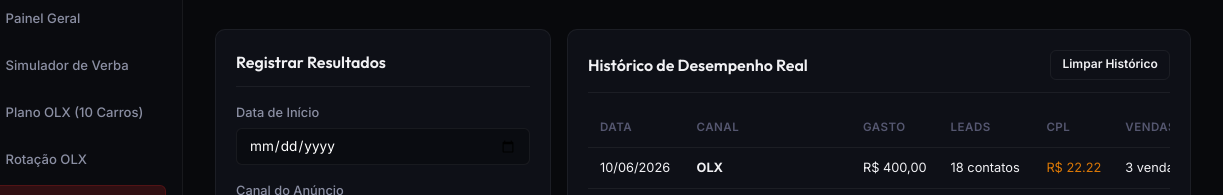
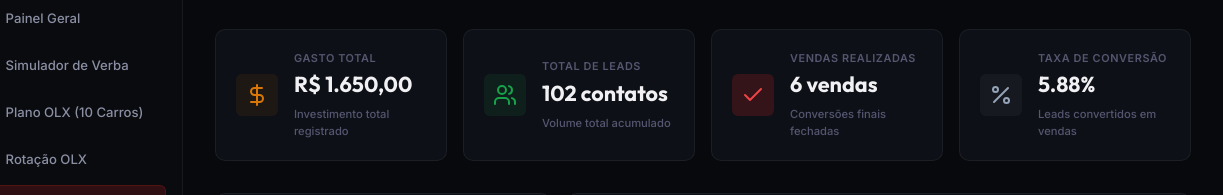
Before and after one commit to lucasgabrielberto0911-cloud/painel-marketing, a website: page index.html in a window 1280 px wide. Both pictures are taken after a click on the link "Rastrear Campanhas". Shown: the part 94-289 px from the top of the page, 57-1280 px from the left. Drawn offline with nearby package versions, Linux system fonts and the light colour scheme.

Commit message:
Implementa calculo de leads e CPL na rotação, e KPIs agregados nas campanhas

```diff
--- a/app.js
+++ b/app.js
@@ -13,12 +13,12 @@ let state = {
 
 // Initial Mock Data
 const INITIAL_CARS = [
-    { id: 1, model: "Jeep Renegade 1.8 Flex Automático", year: "2020/2020", price: 82000, km: 54000, status: "active", image: "img_suv", hot: true, data_olx: "2026-06-15", custo_olx: 97.90 },
-    { id: 2, model: "Chevrolet Onix 1.0 Turbo LTZ", year: "2021/2022", price: 74900, km: 38000, status: "active", image: "img_hatch", hot: false, data_olx: "2026-06-28", custo_olx: 97.90 },
-    { id: 3, model: "Toyota Hilux 2.8 D-4D Diesel SRX", year: "2019/2019", price: 189000, km: 92000, status: "stock", image: "img_pickup", hot: true },
-    { id: 4, model: "Honda Civic 2.0 EXL Automático", year: "2018/2019", price: 98000, km: 71000, status: "stock", image: "img_sedan", hot: false },
-    { id: 5, model: "Hyundai Creta 1.6 Pulse Plus", year: "2021/2021", price: 89900, km: 42000, status: "active", image: "img_suv", hot: false, data_olx: "2026-07-02", custo_olx: 97.90 },
-    { id: 6, model: "Fiat Strada 1.3 Firefly Volcano", year: "2022/2023", price: 92000, km: 23000, status: "sold", image: "img_pickup", hot: false }
+    { id: 1, model: "Jeep Renegade 1.8 Flex Automático", year: "2020/2020", price: 82000, km: 54000, status: "active", image: "img_suv", hot: true, data_olx: "2026-06-15", custo_olx: 97.90, leads: 12 },
+    { id: 2, model: "Chevrolet Onix 1.0 Turbo LTZ", year: "2021/2022", price: 74900, km: 38000, status: "active", image: "img_hatch", hot: false, data_olx: "2026-06-28", custo_olx: 97.90, leads: 6 },
+    { id: 3, model: "Toyota Hilux 2.8 D-4D Diesel SRX", year: "2019/2019", price: 189000, km: 92000, status: "stock", image: "img_pickup", hot: true, leads: 0 },
+    { id: 4, model: "Honda Civic 2.0 EXL Automático", year: "2018/2019", price: 98000, km: 71000, status: "stock", image: "img_sedan", hot: false, leads: 0 },
+    { id: 5, model: "Hyundai Creta 1.6 Pulse Plus", year: "2021/2021", price: 89900, km: 42000, status: "active", image: "img_suv", hot: false, data_olx: "2026-07-02", custo_olx: 97.90, leads: 8 },
+    { id: 6, model: "Fiat Strada 1.3 Firefly Volcano", year: "2022/2023", price: 92000, km: 23000, status: "sold", image: "img_pickup", hot: false, leads: 0 }
 ];
 
 const INITIAL_CAMPAIGNS = [
@@ -160,7 +160,6 @@ function calcularDiasNaOlx(dataOlx) {
     if (isNaN(dataEntrada.getTime())) return null;
 
     const hoje = new Date();
-    // Zera horas para contar apenas dias inteiros
     hoje.setHours(0, 0, 0, 0);
     dataEntrada.setHours(0, 0, 0, 0);
 
@@ -214,6 +213,8 @@ function processEstoqueData(rows) {
                 car.data_olx = val.toString().trim();
             } else if (header === 'custo_olx' || header === 'custo olx' || header === 'custo') {
                 car.custo_olx = parseFloat(val.toString().replace(/[^0-9.]/g, '')) || 97.90;
+            } else if (header === 'leads' || header === 'contatos') {
+                car.leads = parseInt(val.toString().replace(/[^0-9]/g, '')) || 0;
             }
         });
 
@@ -226,6 +227,7 @@ function processEstoqueData(rows) {
             car.image = car.image || 'img_suv';
             car.hot = car.hot || false;
             car.custo_olx = car.custo_olx !== undefined ? car.custo_olx : 97.90;
+            car.leads = car.leads || 0;
             newInventory.push(car);
         }
     }
@@ -777,6 +779,11 @@ function renderOLXRotation() {
         const formattedCusto = car.custoAcumulado.toLocaleString('pt-BR', { style: 'currency', currency: 'BRL' });
         const formattedDate = new Date(car.data_olx + "T00:00:00").toLocaleDateString('pt-BR');
 
+        // Custo por Lead (CPL) individual do carro na OLX
+        const carLeads = car.leads || 0;
+        const cplVaga = carLeads > 0 ? (car.custoAcumulado / carLeads) : null;
+        const formattedCplVaga = cplVaga !== null ? cplVaga.toLocaleString('pt-BR', { style: 'currency', currency: 'BRL' }) : "—";
+
         let recommendationText = "";
         if (car.dias > 20) {
             tr.className = "row-alert";
@@ -789,7 +796,9 @@ function renderOLXRotation() {
             <td><strong>${car.model}</strong></td>
             <td>${formattedDate}</td>
             <td>${car.dias} dias</td>
+            <td><strong>${carLeads}</strong> contatos</td>
             <td>${formattedCusto}</td>
+            <td><strong>${formattedCplVaga}</strong></td>
             <td>${recommendationText}</td>
         `;
         tbody.appendChild(tr);
@@ -1008,10 +1017,18 @@ function renderCampaignTable() {
     if (!tbody) return;
     tbody.innerHTML = "";
 
+    let totalSpent = 0;
+    let totalLeads = 0;
+    let totalSales = 0;
+
     // Sort campaigns by date descending
     const sorted = [...state.campaigns].sort((a, b) => new Date(b.date) - new Date(a.date));
 
     sorted.forEach(camp => {
+        totalSpent += camp.spent;
+        totalLeads += camp.leads;
+        totalSales += camp.sales;
+
         const cpl = camp.leads > 0 ? (camp.spent / camp.leads) : 0;
         const formattedDate = new Date(camp.date + "T00:00:00").toLocaleDateString('pt-BR');
 
@@ -1026,6 +1043,19 @@ function renderCampaignTable() {
         `;
         tbody.appendChild(row);
     });
+
+    // Update Campaign Summary Cards
+    const gastoContainer = document.getElementById("camp-stat-gasto");
+    const leadsContainer = document.getElementById("camp-stat-leads");
+    const vendasContainer = document.getElementById("camp-stat-vendas");
+    const convContainer = document.getElementById("camp-stat-conversao");
+
+    if (gastoContainer) gastoContainer.innerText = totalSpent.toLocaleString('pt-BR', { style: 'currency', currency: 'BRL' });
+    if (leadsContainer) leadsContainer.innerText = `${totalLeads} contatos`;
+    if (vendasContainer) vendasContainer.innerText = `${totalSales} vendas`;
+
+    const convRate = totalLeads > 0 ? (totalSales / totalLeads) * 100 : 0;
+    if (convContainer) convContainer.innerText = `${convRate.toFixed(2)}%`;
 }
 
 // Save logged campaigns
--- a/index.html
+++ b/index.html
@@ -459,7 +459,9 @@
                                     <th>Veículo</th>
                                     <th>Data de Anúncio</th>
                                     <th>Dias na OLX</th>
+                                    <th>Leads Recebidos</th>
                                     <th>Custo Acumulado</th>
+                                    <th>CPL (Vaga)</th>
                                     <th>Status / Recomendação</th>
                                 </tr>
                             </thead>
@@ -473,6 +475,60 @@
 
             <!-- Tab Content: Campaign Tracker -->
             <section id="tab-campaign-tracker" class="tab-content">
+                <div class="stats-grid">
+                    <div class="stat-card">
+                        <div class="stat-icon-wrapper orange">
+                            <i data-lucide="dollar-sign"></i>
+                        </div>
+                        <div class="stat-data">
+                            <h3>Gasto Total</h3>
+                            <p class="stat-value" id="camp-stat-gasto">R$ 0,00</p>
+                            <span class="stat-change">
+                                Investimento total registrado
+                            </span>
+                        </div>
+                    </div>
+
+                    <div class="stat-card">
+                        <div class="stat-icon-wrapper green">
+                            <i data-lucide="users"></i>
+                        </div>
+                        <div class="stat-data">
+                            <h3>Total de Leads</h3>
+                            <p class="stat-value" id="camp-stat-leads">0 contatos</p>
+                            <span class="stat-change">
+                                Volume total acumulado
+                            </span>
+                        </div>
+                    </div>
+
+                    <div class="stat-card">
+                        <div class="stat-icon-wrapper blue">
+                            <i data-lucide="check"></i>
+                        </div>
+                        <div class="stat-data">
+                            <h3>Vendas Realizadas</h3>
+                            <p class="stat-value" id="camp-stat-vendas">0 vendas</p>
+                            <span class="stat-change">
+                                Conversões finais fechadas
+                            </span>
+                        </div>
+                    </div>
+
+                    <div class="stat-card">
+                        <div class="stat-icon-wrapper purple">
+                            <i data-lucide="percent"></i>
+                        </div>
+                        <div class="stat-data">
+                            <h3>Taxa de Conversão</h3>
+                            <p class="stat-value" id="camp-stat-conversao">0,00%</p>
+                            <span class="stat-change">
+                                Leads convertidos em vendas
+                            </span>
+                        </div>
+                    </div>
+                </div>
+
                 <div class="dashboard-grid-1-2">
                     <!-- Form side -->
                     <div class="dashboard-card glass">
```
